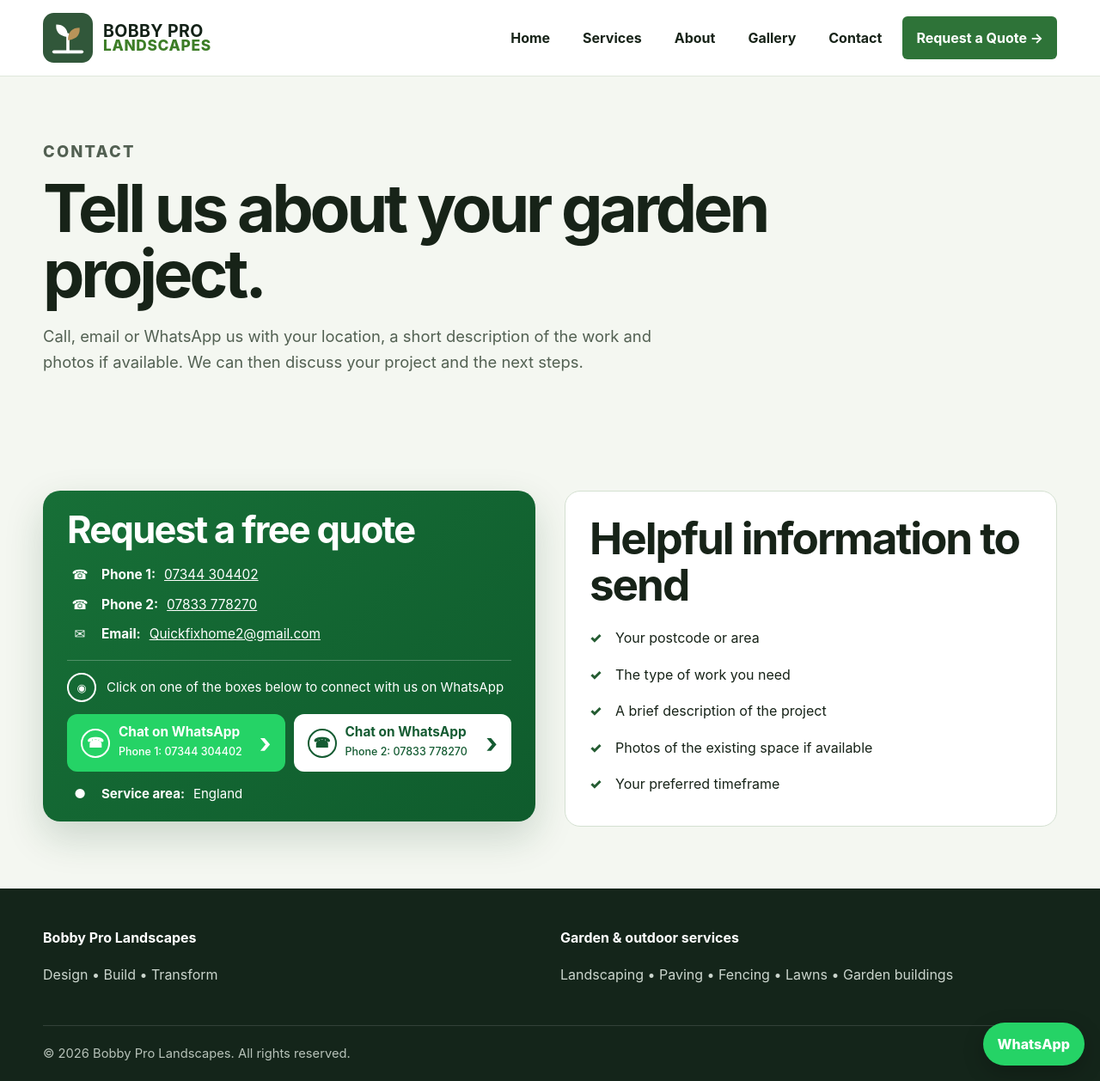
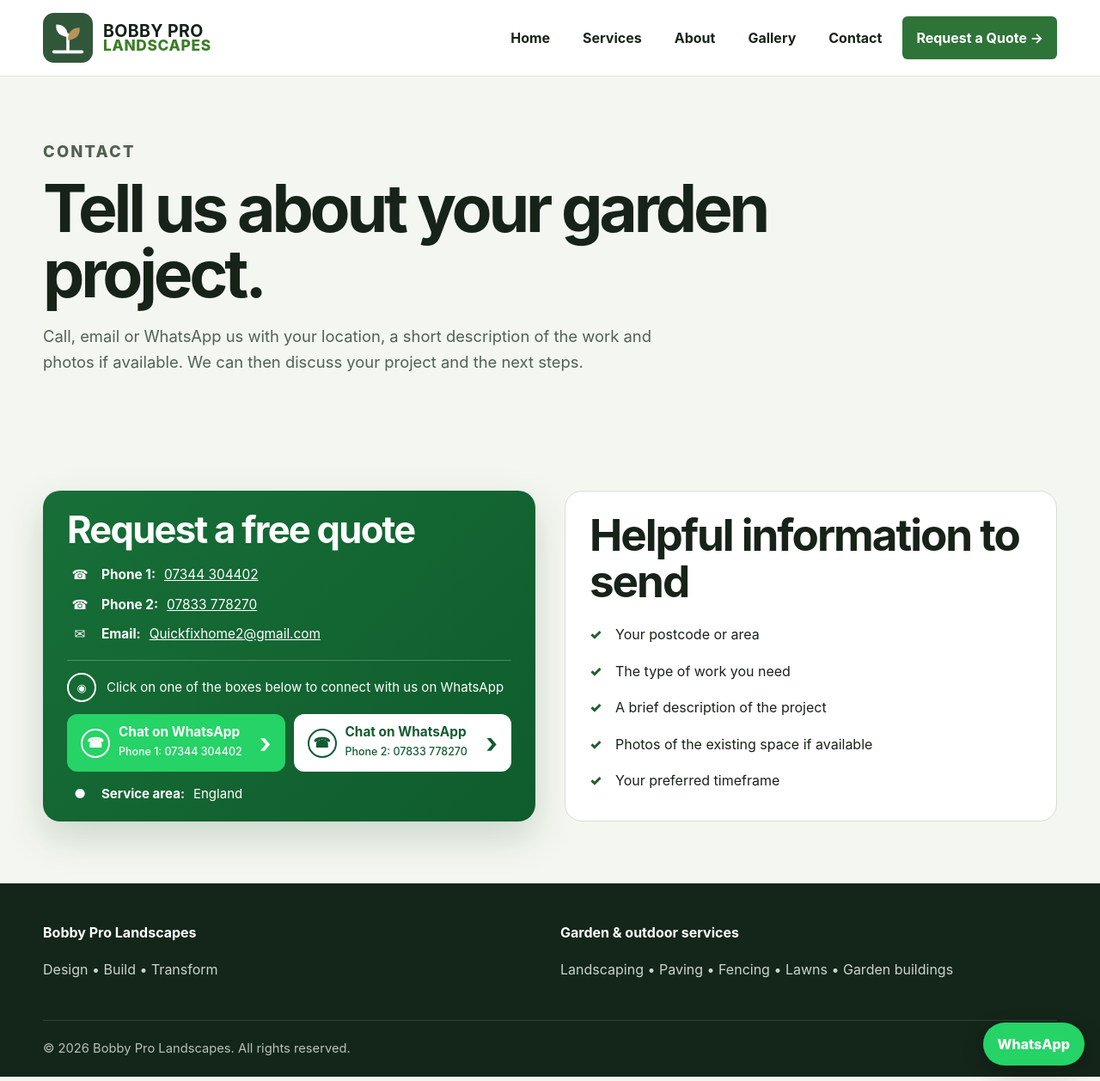
Before and after one commit to arsalanbobby/Bobby-Pro-Landscapes, a Jekyll site: the page built from contact.md, in a window 1280 px wide and 1258 px high. Shown: the whole window at 86% size. Built offline with Jekyll 4.4.1, drawn with Linux system fonts in a browser that asks for light colours.

Commit message:
Balance contact page card sizes

```diff
--- a/assets/css/style.css
+++ b/assets/css/style.css
@@ -514,3 +514,23 @@ a{color:inherit}
 .contact-box-modern .service-area-line{
   margin-bottom:0!important;
 }
+
+
+/* Contact page: equal-size cards */
+.content-grid{
+  align-items:stretch!important;
+}
+.content-grid > .contact-box-modern,
+.content-grid > .service-block{
+  height:100%!important;
+  min-height:0!important;
+  box-sizing:border-box!important;
+}
+.content-grid > .service-block{
+  padding:24px 28px!important;
+  border-radius:20px!important;
+}
+@media(max-width:820px){
+  .content-grid > .contact-box-modern,
+  .content-grid > .service-block{height:auto!important}
+}
```
